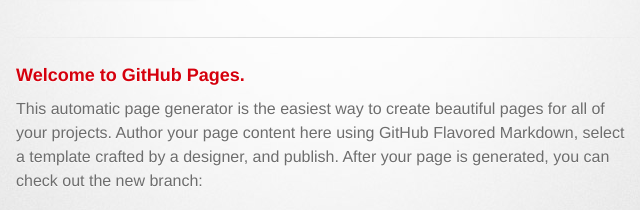
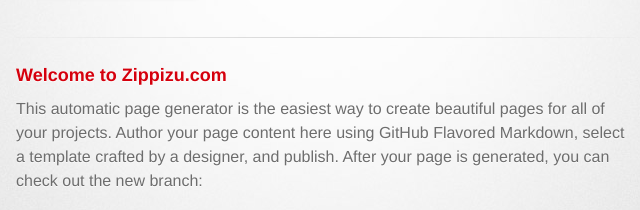
Before and after one commit to Zippizu/zippizu.github.io, a plain HTML site: page index.html in a window 1280 px wide. Shown: the part 178-388 px from the top of the page, 314-954 px from the left. Drawn offline with Linux system fonts and the light colour scheme; a web font is replaced by a local one.

Commit message:
Update index.html

```diff
--- a/index.html
+++ b/index.html
@@ -30,7 +30,7 @@
 
         <section id="main_content">
           <h3>
-<a name="welcome-to-Zippizu.com" class="anchor" href="#welcome-to-github-pages"><span class="octicon octicon-link"></span></a>Welcome to GitHub Pages.</h3>
+<a name="welcome-to-Zippizu.com" class="anchor" href="#welcome-to-github-pages"><span class="octicon octicon-link"></span></a>Welcome to Zippizu.com</h3>
 
 <p>This automatic page generator is the easiest way to create beautiful pages for all of your projects. Author your page content here using GitHub Flavored Markdown, select a template crafted by a designer, and publish. After your page is generated, you can check out the new branch:</p>
 
```
